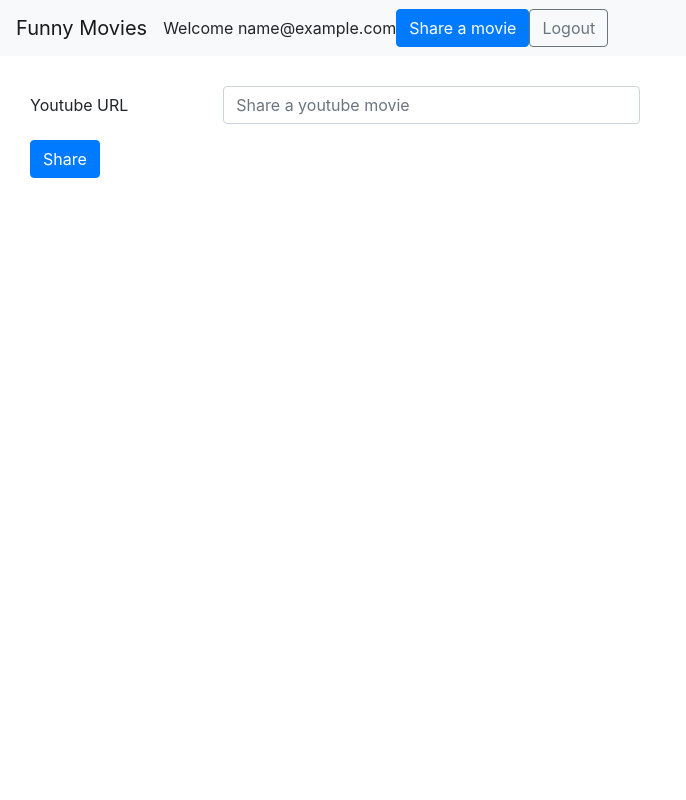
After one commit to phuongnguyentqn/remitano-dev-project, a Django app: page /share in a window 1280 px wide. The commit adds this page. Shown: the whole page, without its empty margins (0-686 px from the left). Run offline with Django 3.2, Linux system fonts and the light colour scheme; the visitor is signed in with stand-in values (Sample User, id 1); some libraries are stand-ins or nearby versions.

Commit message:
Make template inheritable

```diff
--- /dev/null
+++ b/youtube_feeds/main/templates/base.html
@@ -0,0 +1,35 @@
+{% include 'snippets/head.html' %}
+{% load static %}
+
+<body>
+  <!-- navbar -->
+  <nav class="navbar sticky-top navbar-expand-lg navbar-light bg-light">
+    <button class="navbar-toggler" type="button" data-toggle="collapse" data-target="#navbarTogglerDemo01" aria-controls="navbarTogglerDemo01" aria-expanded="false" aria-label="Toggle navigation">
+      <span class="navbar-toggler-icon"></span>
+    </button>
+    <div class="collapse navbar-collapse" id="navbarTogglerDemo01">
+      <a class="navbar-brand" href="/">Funny Movies</a>
+      {% if not user.is_authenticated %}
+        <form id="form-login" action="/login-register" method="post" class="form-inline my-2 my-lg-0">
+          {% csrf_token %}
+          <input class="form-control mr-sm-2" name="email" type="email" required placeholder="email" aria-label="Email">
+          <input class="form-control mr-sm-2" name="password" type="password" required placeholder="password" aria-label="Password">
+          <button id="btn-login" class="btn btn-outline-success my-2 my-sm-0" type="submit">Login / Register</button>
+        </form>
+      {% else %}
+        <span> Welcome {{ user.email }}</span>
+        <a class="btn btn-primary my-2 my-sm-0" href="/share">Share a movie</a>
+        <button id="btn-logout" class="btn btn-outline-secondary my-2 my-sm-0" type="button">Logout</button>
+      {% endif %}
+    </div>
+  </nav>
+  <!-- / navbar -->
+  <div class="container-fluid main">
+      {% block content %}
+      {% endblock %}
+  </div>
+  <script type="text/javascript">
+    var crsf_token = "{{ csrf_token }}";
+  </script>
+  <script src="{% static 'app.js' %}" charset="utf-8"></script>
+</body>
--- /dev/null
+++ b/youtube_feeds/main/templates/share.html
@@ -0,0 +1,11 @@
+{% extends 'base.html' %}
+
+{% block content %}
+  <form id="form-share-video">
+    <div class="form-group row">
+      <label for="youtube-url" class="col-sm-2 col-form-label">Youtube URL</label>
+      <input type="text" class="form-control col-sm-4" id="youtube-url" required placeholder="Share a youtube movie">
+    </div>
+    <button id="btn-share" type="submit" class="btn btn-primary">Share</button>
+  </form>
+{% endblock %}
--- a/youtube_feeds/main/templates/snippets/head.html
+++ b/youtube_feeds/main/templates/snippets/head.html
@@ -1,3 +1,4 @@
+{% load static %}
 <head>
   <!-- Bootstrap CDN -->
   <link rel="stylesheet" href="https://stackpath.bootstrapcdn.com/bootstrap/4.3.1/css/bootstrap.min.css" integrity="sha384-ggOyR0iXCbMQv3Xipma34MD+dH/1fQ784/j6cY/iJTQUOhcWr7x9JvoRxT2MZw1T" crossorigin="anonymous">
@@ -6,4 +7,6 @@
   <script src="https://stackpath.bootstrapcdn.com/bootstrap/4.3.1/js/bootstrap.min.js" integrity="sha384-JjSmVgyd0p3pXB1rRibZUAYoIIy6OrQ6VrjIEaFf/nJGzIxFDsf4x0xIM+B07jRM" crossorigin="anonymous"></script>
   <!-- JQuery CDN -->
   <script src="https://ajax.googleapis.com/ajax/libs/jquery/3.4.0/jquery.min.js"></script>
+  <!-- Style -->
+  <link rel="stylesheet" href="{% static 'app.css' %}">
 </head>
--- /dev/null
+++ b/youtube_feeds/static/app.css
@@ -0,0 +1,3 @@
+.main {
+  padding: 30px;
+}
--- a/youtube_feeds/static/app.js
+++ b/youtube_feeds/static/app.js
@@ -2,15 +2,18 @@ $(function(){
   const $btnLogout = $("#btn-logout");
   const $btnLogin = $("#btn-login");
   const $formLogin = $("#form-login");
+  const $btnShare = $("#btn-share");
+  const $formShare = $("#form-share-video");
 
   // Handle click login
   $btnLogin.on("click", function(e) {
     e.preventDefault();
     console.log("Click Login");
+    // TODO: Check required input
     var data = {};
     $formLogin.serializeArray().forEach(function(v) {
       data[v.name] = v.value;
-    })
+    });
     $.ajax({
       method: "POST",
       url: "login-register",
@@ -35,4 +38,25 @@ $(function(){
       }
     });
   });
+  // Handle click share
+  $btnShare.on("click", function(e) {
+    e.preventDefault();
+    console.log("Click Share");
+    // TODO: Check required input
+    var data = {};
+    $formLogin.serializeArray().forEach(function(v) {
+      data[v.name] = v.value;
+    });
+    $.ajax({
+      method: "POST",
+      url: "do-share",
+      data: data,
+      success: function(data) {
+        location.pathname = data.redirect_url;
+      },
+      error: function(err) {
+        alert(err.responseJSON.message);
+      }
+    });
+  });
 });
```
Also changed, not shown: youtube_feeds/main/templates/index.html (+5 -33 lines).
